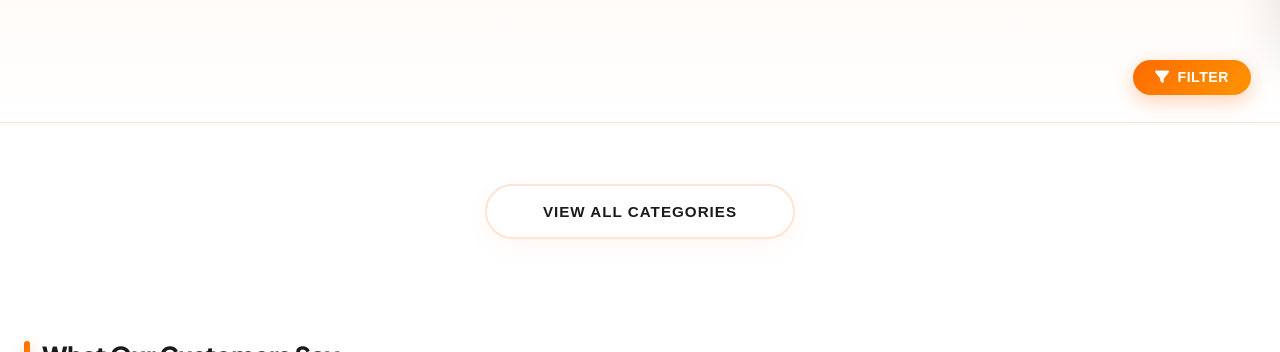
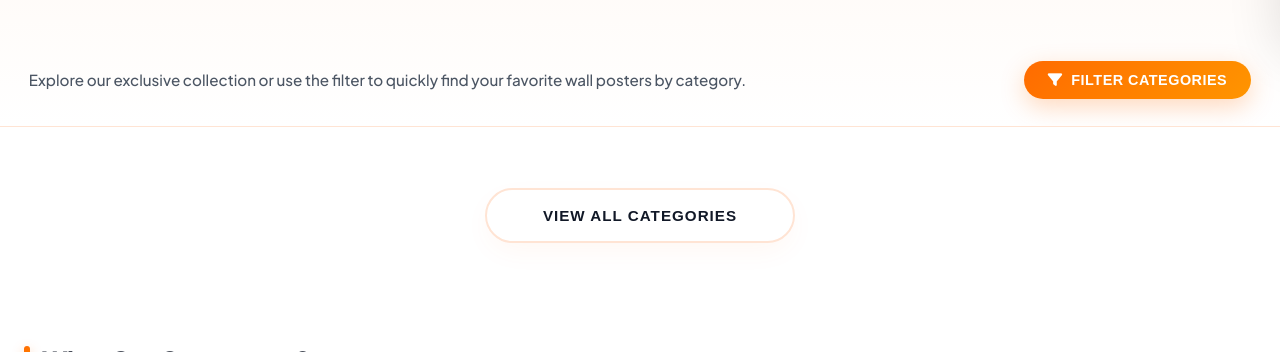
Before and after one commit to santhosh-000/poster-paradise-frontend, a plain HTML site: page index.html in a window 1280 px wide. Shown: the part 748-1100 px from the top of the page. Drawn offline with Linux system fonts and the light colour scheme; no server answers.

Commit message:
Update index.html UI changes

```diff
--- a/index.html
+++ b/index.html
@@ -4,7 +4,7 @@
     <meta charset="UTF-8">
     <meta name="viewport" content="width=device-width, initial-scale=1.0">
     <title>Poster Paradise | Premium A3 & A4 Wall Posters</title>
-    <link href="https://fonts.googleapis.com/css2?family=Inter:wght@400;500;600;700;800&family=Plus+Jakarta+Sans:wght@500;600;700;800&display=swap" rel="stylesheet">
+    <link href="https://fonts.googleapis.com/css2?family=Plus+Jakarta+Sans:wght@400;500;600;700;800&family=Inter:wght@400;500;600;700&display=swap" rel="stylesheet">
     <link rel="stylesheet" href="https://cdnjs.cloudflare.com/ajax/libs/font-awesome/6.4.0/css/all.min.css">
     <style>
         :root {
@@ -12,16 +12,16 @@
             --bg-secondary: #fff8f3;
             --bg-card: #ffffff;
             --border-light: #ffe4d4;
-            --text-main: #1a1a1a;
-            --text-muted: #6b7280;
+            --text-main: #111827;
+            --text-muted: #4b5563;
             --accent: #ff6b00;
             --accent-hover: #e55f00;
             --accent-soft: #fff0e6;
             --accent-gold: #f59e0b;
             --gradient-accent: linear-gradient(135deg, #ff6b00 0%, #ff9500 100%);
-            --shadow-subtle: 0 8px 30px -6px rgba(255, 107, 0, 0.08);
-            --shadow-hover: 0 20px 40px -10px rgba(255, 107, 0, 0.18);
-            --transition: all 0.4s cubic-bezier(0.16, 1, 0.3, 1);
+            --shadow-subtle: 0 10px 30px -5px rgba(255, 107, 0, 0.06);
+            --shadow-hover: 0 20px 40px -10px rgba(255, 107, 0, 0.15);
+            --transition: all 0.35s cubic-bezier(0.16, 1, 0.3, 1);
         }
 
         * {
@@ -32,7 +32,7 @@
         }
 
         body {
-            font-family: 'Inter', system-ui, sans-serif;
+            font-family: 'Plus Jakarta Sans', system-ui, sans-serif;
             background: var(--bg-primary);
             color: var(--text-main);
             min-height: 100vh;
@@ -40,10 +40,6 @@
             display: flex;
             flex-direction: column;
             align-items: center;
-        }
-
-        h1, h2, h3, .section-title, .modal-title, .drawer-title {
-            font-family: 'Plus Jakarta Sans', sans-serif;
         }
 
         /* ========== LOADER ========== */
@@ -97,7 +93,7 @@
             width: 100%;
             z-index: 1000;
             border-bottom: 1px solid var(--border-light);
-            box-shadow: 0 2px 20px rgba(255, 107, 0, 0.05);
+            box-shadow: 0 2px 20px rgba(255, 107, 0, 0.04);
         }
 
         .nav-container {
@@ -630,7 +626,7 @@
             border-color: white;
         }
 
-        /* ========== COUNTER & FILTER SECTION ========== */
+        /* ========== COUNTER & PROFESSIONAL FILTER SECTION ========== */
         .customers-marquee-section {
             width: 100%;
             background: linear-gradient(180deg, #fff8f3 0%, #ffffff 100%);
@@ -660,38 +656,60 @@
             margin-top: 0.2rem;
         }
 
-        /* Filter Trigger Button Aligned to Right Corner Below Marquee */
+        /* Filter Action Bar (Description on Left, Professional Button on Right Corner) */
         .filter-action-wrapper {
             max-width: 1400px;
             width: 100%;
             padding: 0 1.8rem;
             display: flex;
-            justify-content: flex-end;
+            justify-content: space-between;
+            align-items: center;
             margin-bottom: -0.5rem;
             margin-top: 0.5rem;
+            gap: 1rem;
+        }
+
+        .filter-description-text {
+            font-size: 0.95rem;
+            font-weight: 500;
+            color: var(--text-muted);
+            text-align: left;
+            line-height: 1.4;
         }
 
         .global-filter-trigger-btn {
             background: var(--gradient-accent);
             color: white;
             border: none;
-            padding: 0.6rem 1.4rem;
+            padding: 0.7rem 1.5rem;
             border-radius: 50px;
-            font-size: 0.88rem;
-            font-weight: 800;
+            font-size: 0.9rem;
+            font-weight: 700;
             cursor: pointer;
             display: inline-flex;
             align-items: center;
-            gap: 0.5rem;
-            box-shadow: 0 6px 20px rgba(255, 107, 0, 0.3);
+            gap: 0.55rem;
+            box-shadow: 0 8px 25px rgba(255, 107, 0, 0.25);
             transition: var(--transition);
             text-transform: uppercase;
             letter-spacing: 0.5px;
+            white-space: nowrap;
         }
 
         .global-filter-trigger-btn:hover {
             transform: translateY(-2px);
-            box-shadow: 0 10px 25px rgba(255, 107, 0, 0.4);
+            box-shadow: 0 12px 30px rgba(255, 107, 0, 0.4);
+        }
+
+        @media (max-width: 768px) {
+            .filter-action-wrapper {
+                flex-direction: column;
+                align-items: flex-start;
+            }
+            .global-filter-trigger-btn {
+                width: 100%;
+                justify-content: center;
+            }
         }
 
         /* Filter Modal Checkboxes Styling */
@@ -699,7 +717,7 @@
             background: white;
             width: 100%;
             max-width: 420px;
-            border-radius: 20px;
+            border-radius: 22px;
             padding: 1.8rem;
             box-shadow: 0 25px 50px rgba(0,0,0,0.2);
             border: 1px solid var(--border-light);
@@ -1743,7 +1761,7 @@
         </div>
     </section>
 
-    <!-- Counter + Marquee + Right Aligned Filter Button Below It -->
+    <!-- Counter + Marquee + Professional Filter Bar on Right Corner Below It -->
     <section class="customers-marquee-section">
         <div class="customers-stat-box">
             <div class="big-count"><span id="counterDisplay">0</span>+</div>
@@ -1754,10 +1772,13 @@
             <div class="marquee-track" id="marqueeTrack"></div>
         </div>
 
-        <!-- Filter Button Aligned to Right Corner -->
+        <!-- Filter Action Wrapper (Left: Explanation, Right: Professional Button) -->
         <div class="filter-action-wrapper">
+            <p class="filter-description-text">
+                Explore our exclusive collection or use the filter to quickly find your favorite wall posters by category.
+            </p>
             <button class="global-filter-trigger-btn" onclick="openFilterModal()">
-                <i class="fa-solid fa-filter"></i> Filter
+                <i class="fa-solid fa-filter"></i> Filter Categories
             </button>
         </div>
     </section>
@@ -2486,7 +2507,7 @@
             const mainContainer = document.getElementById('collectionsContainer');
             mainContainer.innerHTML = '';
 
-            // Reorder categories: Selected filtered categories first, then remaining categories
+            // Order categories: Selected filtered categories first (in grid view), then remaining categories (in scroll view)
             let orderedCategories = [];
             if (activeFilteredCategoryIds.length > 0) {
                 const matchedCats = categories.filter(cat => activeFilteredCategoryIds.includes(cat.id));
@@ -2537,7 +2558,7 @@
 
                 section.innerHTML = `
                     <div class="section-header">
-                        <h2 class="section-title">${cat.title} ${isFilteredFirst ? '<span style="font-size:0.8rem; background:var(--accent); color:white; padding:2px 8px; border-radius:6px; margin-left:8px;">Filtered</span>' : ''}</h2>
+                        <h2 class="section-title">${cat.title} ${isFilteredFirst ? '<span style="font-size:0.75rem; background:var(--accent); color:white; padding:3px 10px; border-radius:6px; margin-left:8px; font-weight:700; letter-spacing:0.3px;">Filtered</span>' : ''}</h2>
                     </div>
                     <div class="${containerClass}">
                         ${cardsHTML}
```
